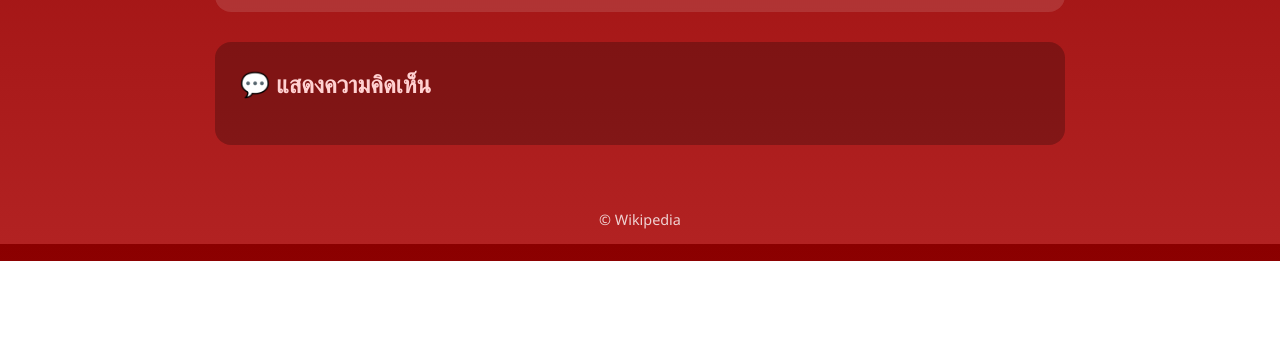
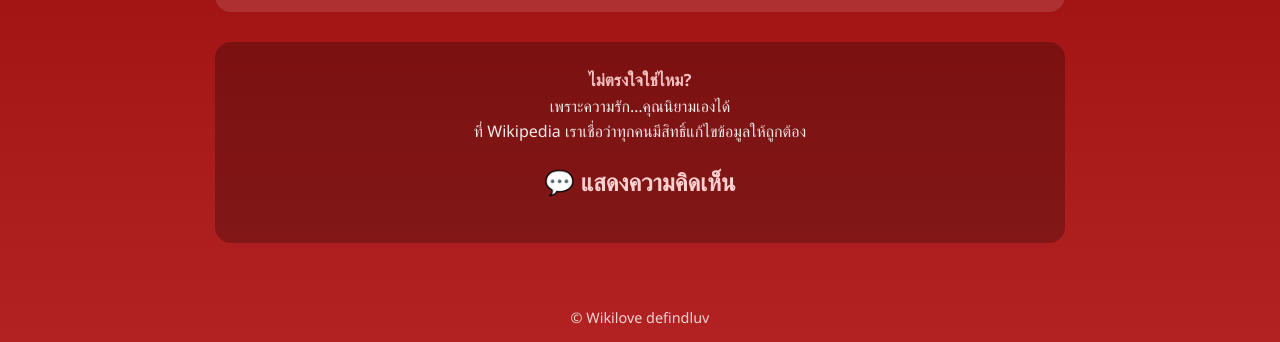
Before and after one commit to nksjunior/--Wiki, a plain HTML site: page index.html in a window 1280 px wide. Shown: the part 539-881 px from the top of the page. Before the commit the page ends 800 px from the top, so only its background shows below. Drawn offline with Linux system fonts and the light colour scheme; a script that the page names is missing.

Commit message:
Enhance comment section with invite text and footer update
Added invite text section with a message and updated footer.

```diff
--- a/index.html
+++ b/index.html
@@ -80,6 +80,19 @@
         .comment-box h2 {
             margin-top: 0;
             color: #ffd1d1;
+            text-align: center;
+        }
+
+        .invite-text {
+            text-align: center;
+            margin-bottom: 20px;
+            line-height: 1.6;
+            opacity: 0.9;
+        }
+
+        .invite-text strong {
+            color: #ffd1d1;
+            font-size: 1.05rem;
         }
 
         footer {
@@ -121,12 +134,18 @@
 
 <!-- ===== Comment Section ===== -->
 <div class="comment-box">
+    <div class="invite-text">
+        <strong>ไม่ตรงใจใช่ไหม?</strong><br>
+        เพราะความรัก…คุณนิยามเองได้<br>
+        ที่ Wikipedia เราเชื่อว่าทุกคนมีสิทธิ์แก้ไขข้อมูลให้ถูกต้อง
+    </div>
+
     <h2>💬 แสดงความคิดเห็น</h2>
     <div id="disqus_thread"></div>
 </div>
 
 <footer>
-    © Wikipedia
+    © Wikilove defindluv
 </footer>
 
 <script>
```
